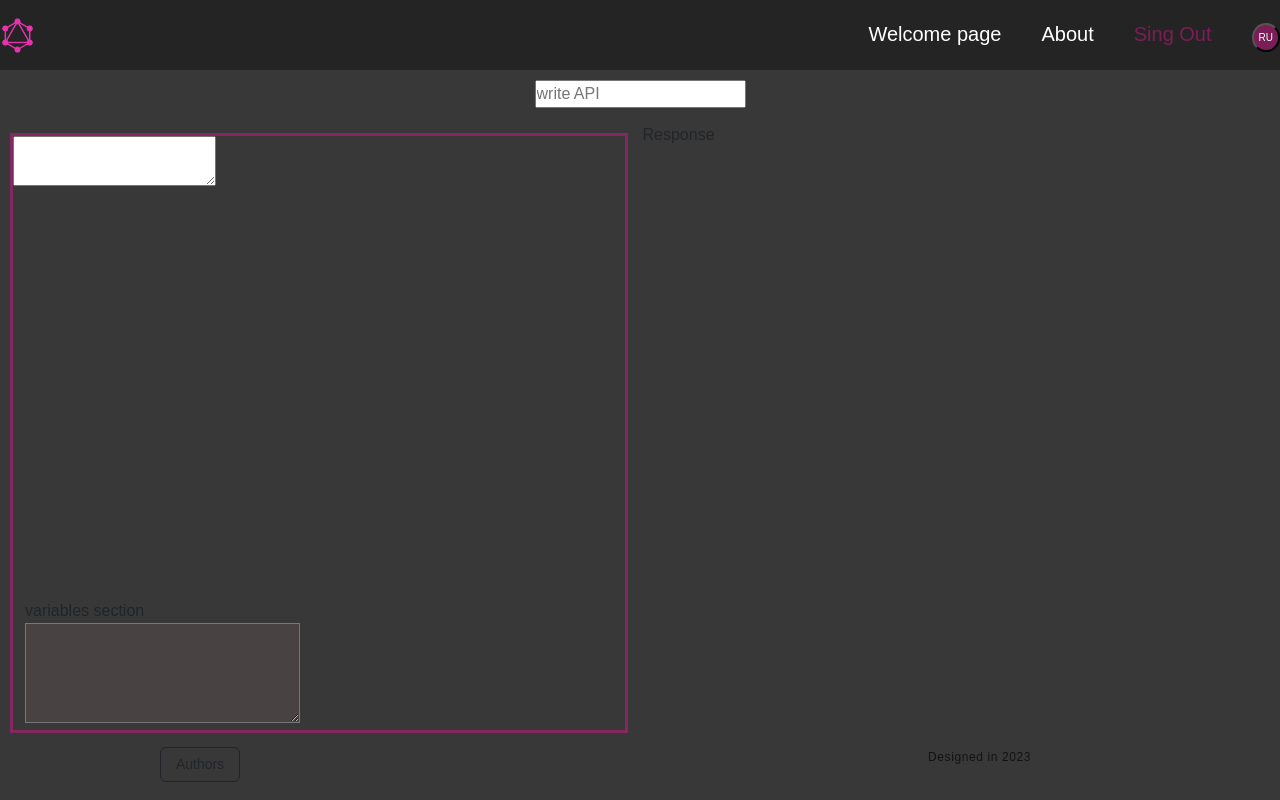
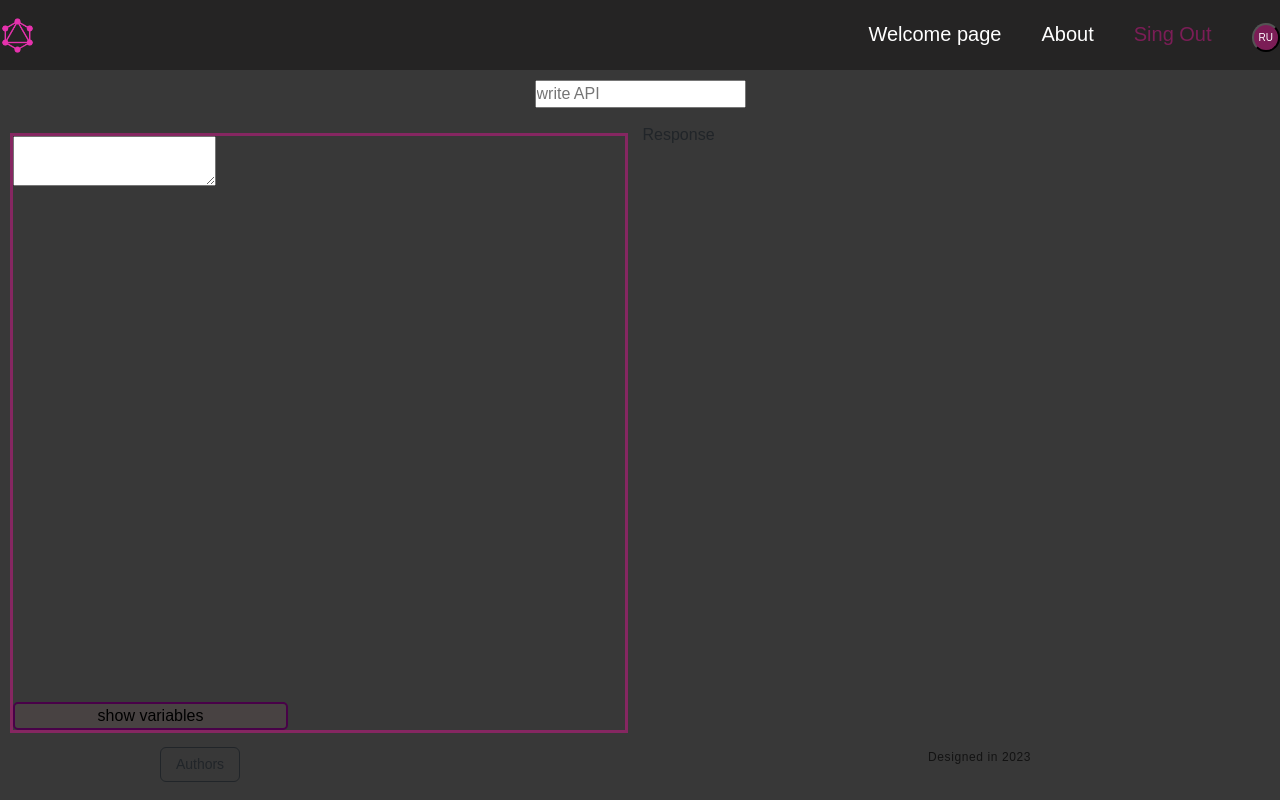
Before and after one commit to wlladislaw/graphiql-app, a React app: page /main in a window 1280 px wide. Built offline with nearby package versions, Linux system fonts and the light colour scheme; no server answers; sample sign-in values are in the browser's storage.

Commit message:
feat: add logical part

```diff
--- a/src/components/Variables/Variables.tsx
+++ b/src/components/Variables/Variables.tsx
@@ -2,10 +2,19 @@ import { useState } from 'react';
 import './variables.scss';
 
 const Variables = () => {
-  const [showTextArea, setShowTextArea] = useState(true);
+  const [showTextArea, setShowTextArea] = useState(false);
+  const [textBtn, setTextBtn] = useState('show variables');
+
+  const handler = () => {
+    setShowTextArea(!showTextArea);
+    setTextBtn('hide variables');
+  };
+
   return (
-    <div className="container">
-      <div className="variables_container">variables section</div>
+    <div className="container-var">
+      <button onClick={handler} className="variables_container">
+        {textBtn}
+      </button>
       {showTextArea && <textarea className="text-area"></textarea>}
     </div>
   );
--- a/src/components/Variables/variables.scss
+++ b/src/components/Variables/variables.scss
@@ -1,7 +1,16 @@
-.container {
+.container-var {
   position: absolute;
   bottom: 0;
   left: 0;
+  display: flex;
+  flex-direction: column;
+}
+
+.variables_container {
+  width: 275px;
+  background-color: rgb(72, 66, 66);
+  border: 2px solid rgb(72, 1, 72);
+  border-radius: 5px;
 }
 
 .text-area {
@@ -9,4 +18,6 @@
   height: 100px;
   background-color: rgb(72, 66, 66);
   color: rgb(204, 147, 41);
+  border: 2px solid rgb(72, 1, 72);
+  border-radius: 5px;
 }
```
